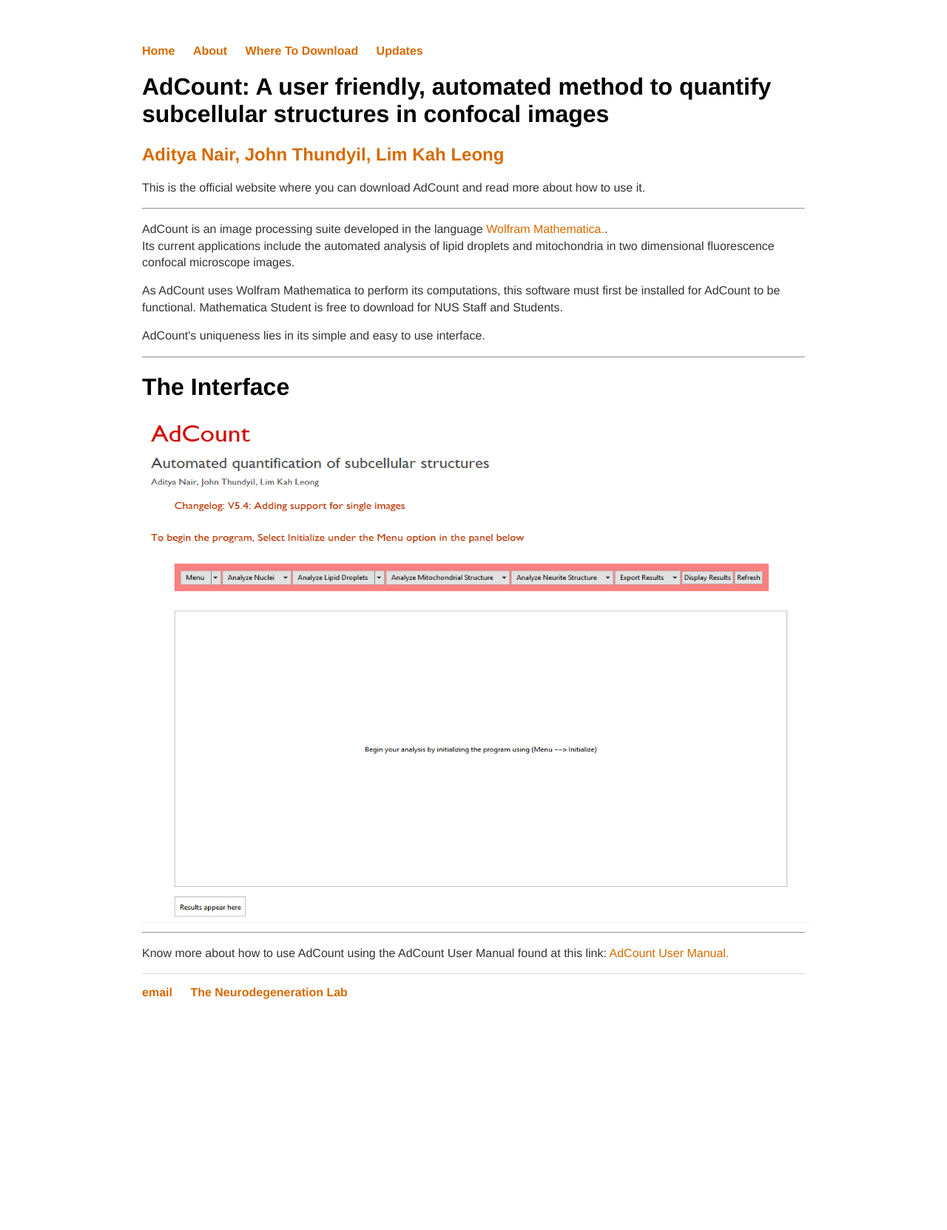
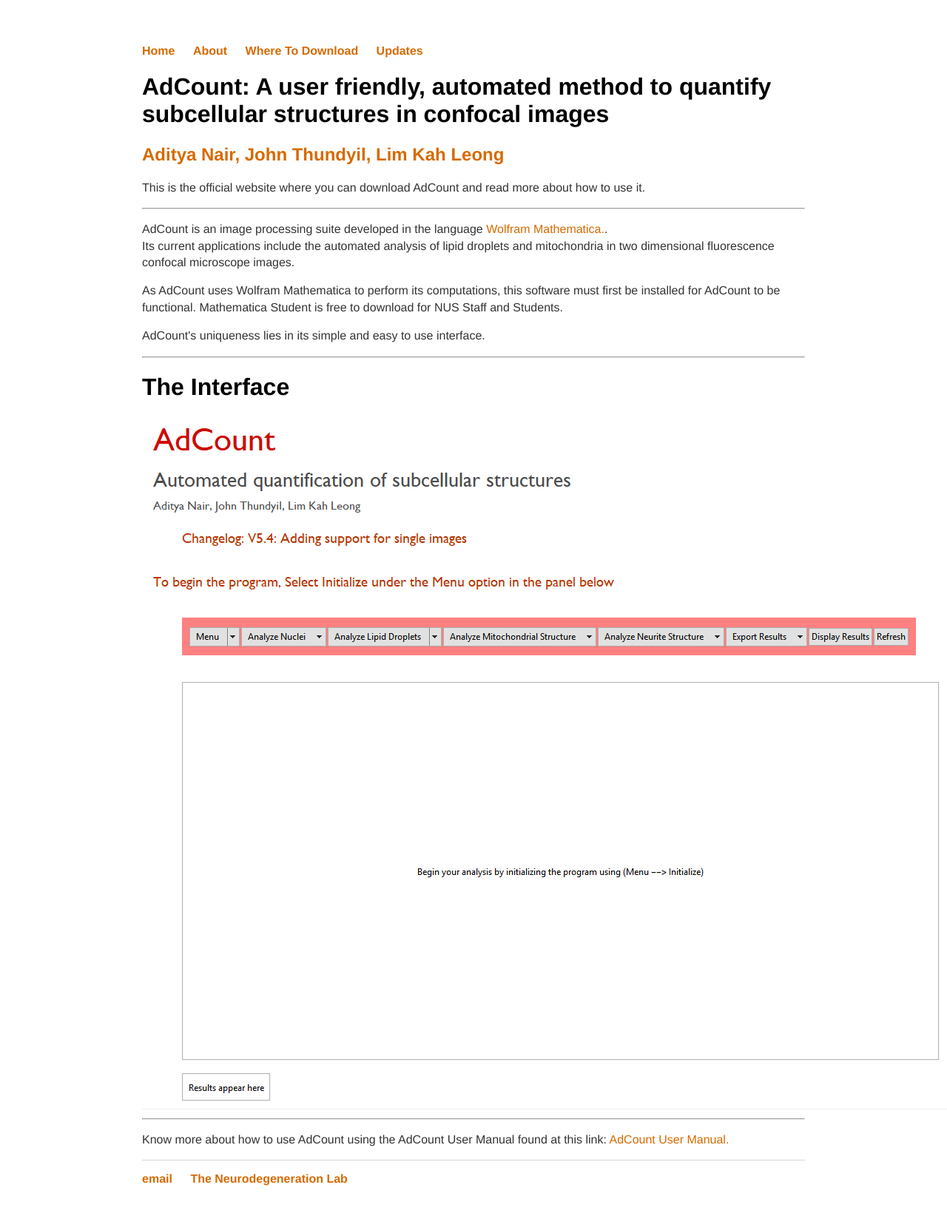
Before and after one commit to adcount/adcount.github.io, a Jekyll site: the page built from index.html, in a window 1280 px wide. Shown: the whole page at 74% size. Built offline with Jekyll 4.4.1, drawn with Linux system fonts in a browser that asks for light colours; before the commit the page ends 1411 px from its top, so only the background shows below that.

Commit message:
Update index.html

```diff
--- a/index.html
+++ b/index.html
@@ -12,7 +12,7 @@ title: AdCount, A user friendly, automated method to quantify subcellular struct
 	</p>
 	<p>AdCount's uniqueness lies in its simple and easy to use interface.</p><hr>
 	<h1>The Interface</h1>
-	<img src="images/AdCount_User_Interface.PNG" alt="AdCount Interface" class="inline" style="width:902px;height:684px;"><hr>
+	<img src="images/AdCount_User_Interface.PNG" alt="AdCount Interface" class="inline"><hr>
 
 	<p>Know more about how to use AdCount using the AdCount User Manual found at this link: <a href="https://goo.gl/12AwAb">AdCount User Manual.</a>
 
```
